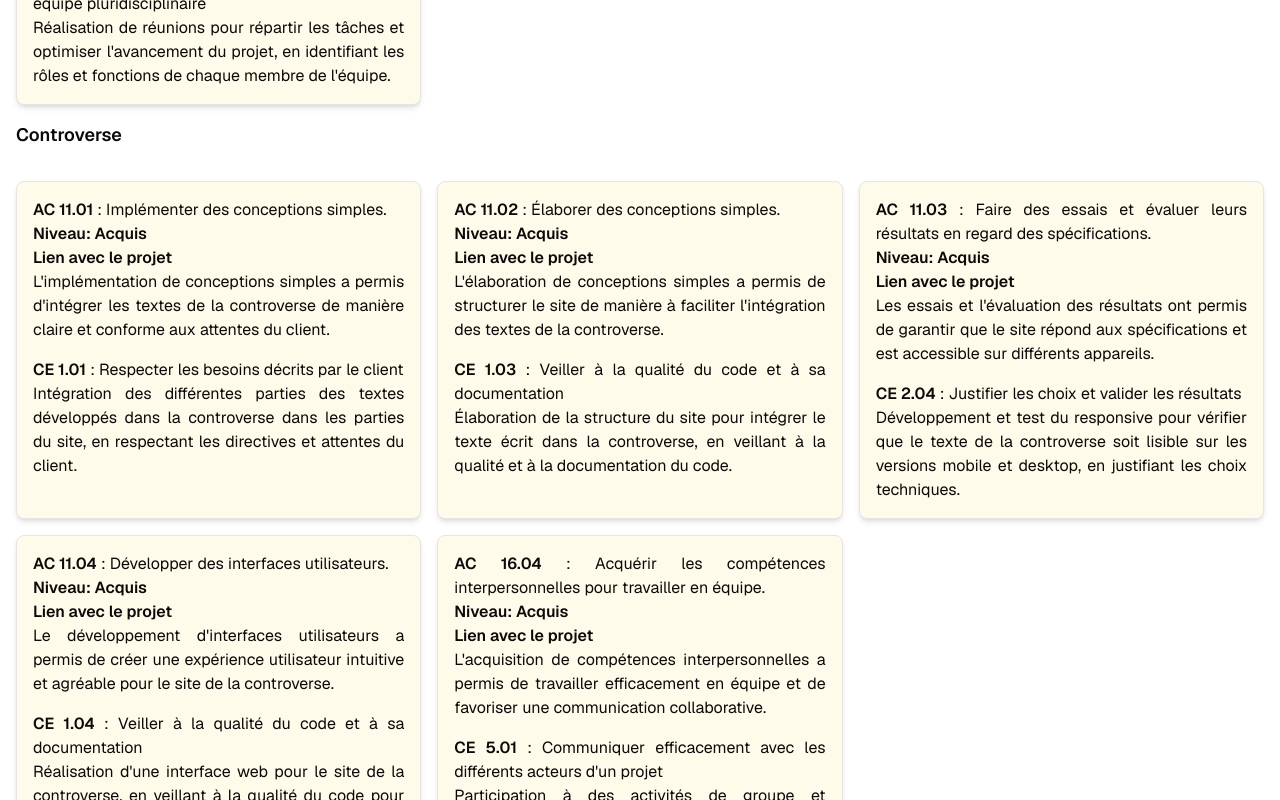
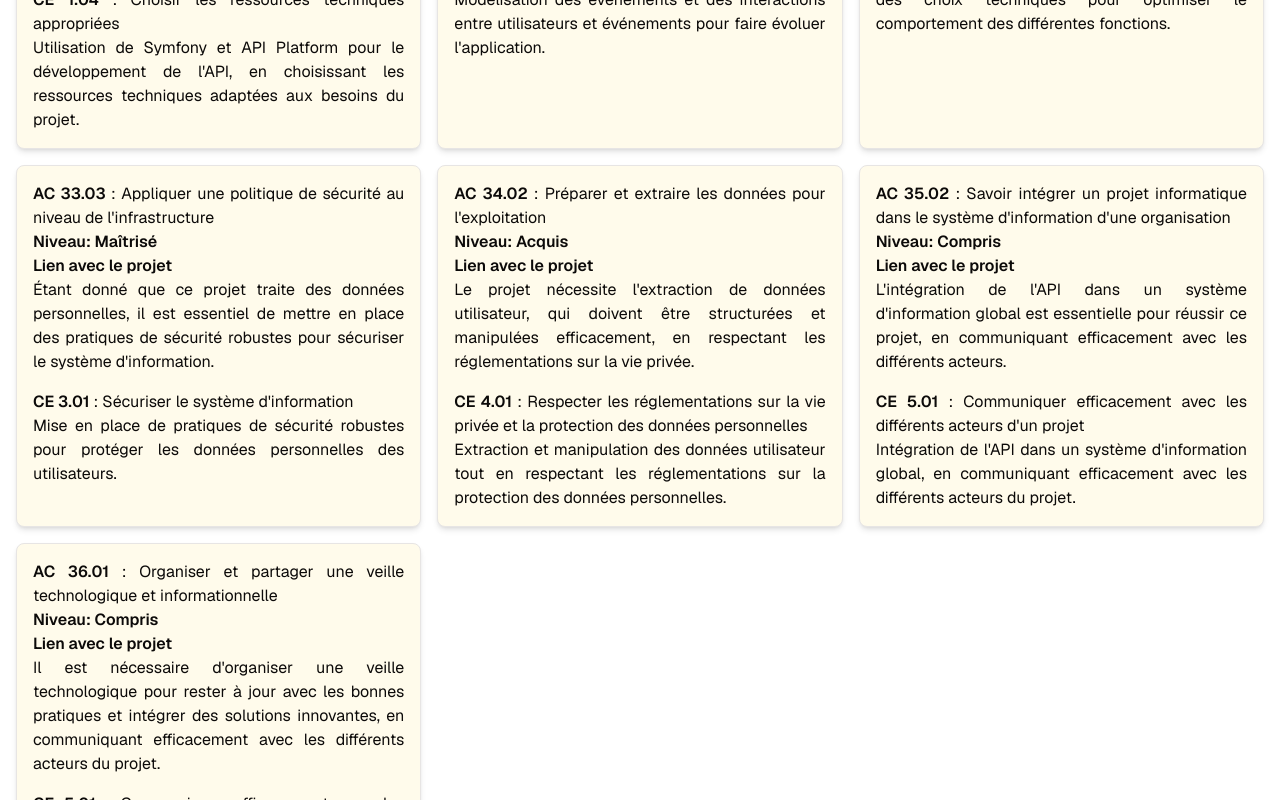
Before and after one commit to Clement-Garro/portfolioV2, a Next.js app: page /projects/annuaire in a window 1280 px wide. Shown: the part 3140-3940 px from the top of the page. Built offline with nearby package versions, Linux system fonts and the light colour scheme.

Commit message:
update ling learning

```diff
--- a/src/app/apprentissage/page.tsx
+++ b/src/app/apprentissage/page.tsx
@@ -27,7 +27,6 @@ export default function Learning() {
         </div>
       </div>
       <div className="grid grid-cols-1 gap-4">
-        {/*prendre que les apprentissage de 3eme année donc annuaire et API REST*/}
         {AllCompetences.filter(comp => comp.projectName === "Annuaire" || comp.projectName === "API REST").map(comp => (
           <div key={comp.projectName} className="mb-16">
             <div className="text-lg font-semibold mb-8 grid grid-cols-2">
--- a/src/app/projects/[id]/page.tsx
+++ b/src/app/projects/[id]/page.tsx
@@ -218,7 +218,7 @@ export default function ProjectPage({params}: { params: { id: string } }) {
             <a href={"/infoAC.pdf"} target="_blank" className="underline">programme</a> de BUT Informatique
           </h2>
           <div className="grid grid-cols-1 gap-4">
-            {AllCompetences.map(comp => (
+            {AllCompetences.filter(comp => project.AC.includes(comp.projectName)).map(comp => (
               <div key={comp.projectName}>
                 <div className="text-lg font-semibold mb-8"><a href={comp.linkProject}>{comp.projectName}</a></div>
                 <div
```
